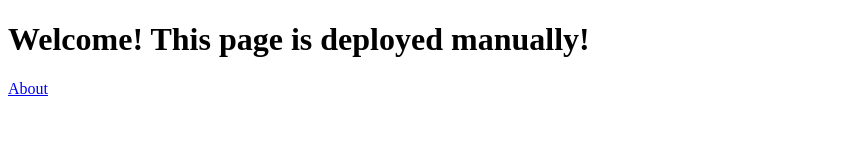
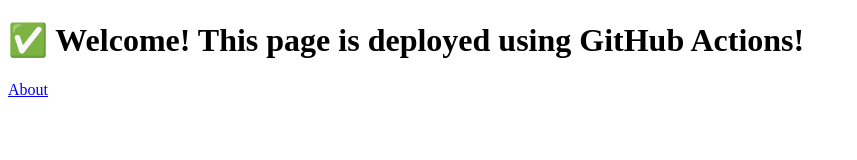
Before and after one commit to nutboysdigital/ci-cd-demo, a website: page public/index.html in a window 1280 px wide. Shown: the whole page, without its empty margins (0-857 px from the left). Drawn offline with Linux system fonts and the light colour scheme.

Commit message:
Update: GitHub Actions deployment test

```diff
--- a/public/index.html
+++ b/public/index.html
@@ -4,7 +4,7 @@
   <title>Manual Deploy</title>
 </head>
 <body>
-  <h1>Welcome! This page is deployed manually!</h1>
+  <h1>✅ Welcome! This page is deployed using GitHub Actions!</h1>
   <p><a href="/about">About</a></p>
 </body>
 </html>
```
Also changed, not shown: .github/workflows/ci-cd.yml (added).
